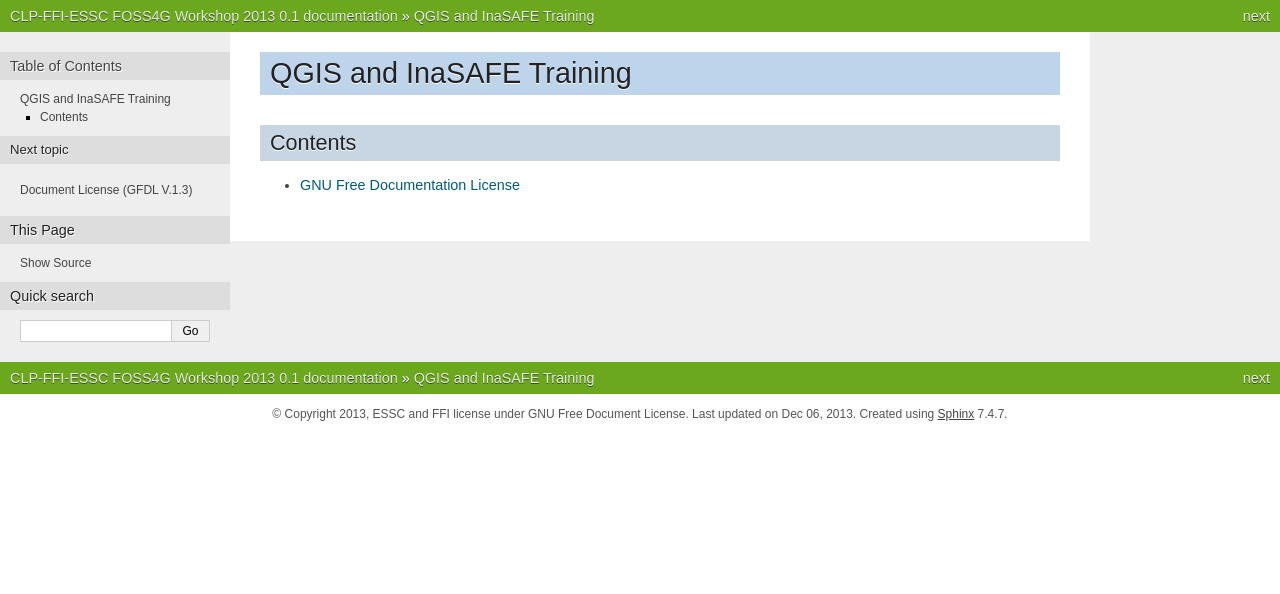
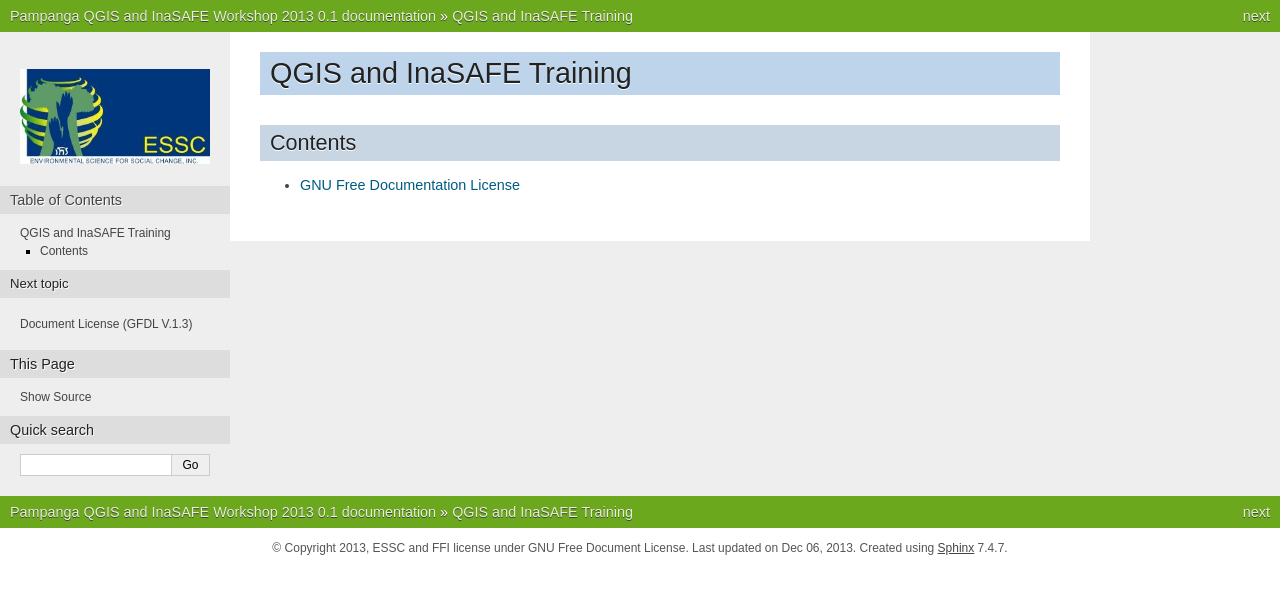
Before and after one commit to essc/PM_inasafe_training, a Sphinx documentation site: the page built from source/index.rst, in a window 1280 px wide. Shown: the top 594 px of the page. Built offline with Sphinx 7.4.7, drawn with Linux system fonts in a browser that asks for light colours; formulas are drawn with MathJax 3.

Commit message:
update conf file and add a stub logo

```diff
--- a/source/conf.py
+++ b/source/conf.py
@@ -37,7 +37,7 @@
 master_doc = 'index'
 
 # General information about the project.
-project = u'CLP-FFI-ESSC FOSS4G Workshop 2013'
+project = u'Pampanga QGIS and InaSAFE Workshop 2013'
 copyright = u'2013, ESSC and FFI license under GNU Free Document License'
 
 # The version info for the project you're documenting, acts as replacement for
@@ -393,7 +393,7 @@
 # Grouping the document tree into LaTeX files. List of tuples
 # (source start file, target name, title, author, documentclass [howto/manual]).
 latex_documents = [
-   ('index', 'clp.tex', u'CLP-FFI-ESSC FOSS4G Workshop 2013',
+   ('index', 'clp.tex', u'Pampanga QGIS InaSAFE Workshop 2013',
    u' ', 'manual', 'False'),
 ]
 
```
Also changed, not shown: source/images/logos.png (added).
